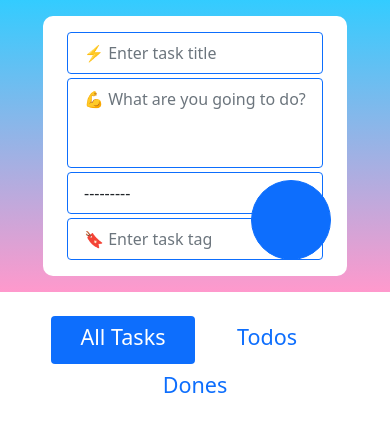
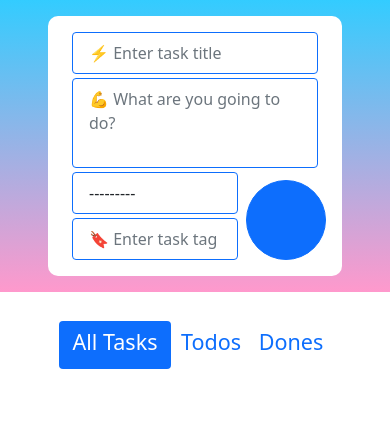
Before and after one commit to bekirugurr/todo-app-django, a Django app: page / in a window 390 px wide. Shown: the top 432 px of the page. Run offline with Django 4.2, Linux system fonts and the light colour scheme; data that the repository does not hold is empty; some libraries are stand-ins or nearby versions.

Commit message:
responsiveness for phones done

```diff
--- a/todo/forms.py
+++ b/todo/forms.py
@@ -12,7 +12,7 @@ class TodoForm(forms.ModelForm):
 
             'content': forms.Textarea(attrs={'placeholder': '💪 What are you going to do?', 'class': 'input-style', 'rows' :3,'col':120, 'style':'resize:none; padding: .5rem 1rem;  border-color: #0D6EFD;' }),
 
-            'priority': forms.Select(attrs={'class': 'input-style', 'style' : 'padding: .5rem 1rem; border-color: #0D6EFD; width: 16rem'}),
+            'priority': forms.Select(attrs={'class': 'input-style', 'style' : 'padding: .5rem 1rem; border-color: #0D6EFD; width: calc(100% - 5rem);'}),
 
-            'tag': forms.TextInput(attrs={'placeholder': '🔖 Enter task tag ', 'class': 'input-style', 'style' : 'padding: .5rem 1rem; border-color: #0D6EFD; width: 16rem'}),
+            'tag': forms.TextInput(attrs={'placeholder': '🔖 Enter task tag ', 'class': 'input-style', 'style' : 'padding: .5rem 1rem; border-color: #0D6EFD; width: calc(100% - 5rem);'}),
         }
--- a/todo/templates/todo/home.html
+++ b/todo/templates/todo/home.html
@@ -31,15 +31,15 @@
 <ul class="nav nav-pills mt-4 mb-2 d-flex justify-content-center" id="pills-tab" role="tablist">
   <li class="nav-item" role="presentation">
     <button class="nav-link active" id="pills-home-tab" data-bs-toggle="pill" data-bs-target="#pills-home" type="button"
-      role="tab" aria-controls="pills-home" aria-selected="true" style="width: 9rem; height: 3rem;"><h4>All Tasks</h4></button>
+      role="tab" aria-controls="pills-home" aria-selected="true" style="width: 7rem; height: 3rem; padding: 0.5rem 0; margin: 0.3rem 0;"><h4>All Tasks</h4></button>
   </li>
   <li class="nav-item" role="presentation">
     <button class="nav-link" id="pills-profile-tab" data-bs-toggle="pill" data-bs-target="#pills-profile" type="button"
-      role="tab" aria-controls="pills-profile" aria-selected="false" style="width: 9rem; height: 3rem;"><h4>Todos</h4></button>
+      role="tab" aria-controls="pills-profile" aria-selected="false" style="width: 5rem; height: 3rem; padding: 0.5rem 0; margin: 0.3rem 0;"><h4>Todos</h4></button>
   </li>
   <li class="nav-item" role="presentation">
     <button class="nav-link" id="pills-contact-tab" data-bs-toggle="pill" data-bs-target="#pills-contact" type="button"
-      role="tab" aria-controls="pills-contact" aria-selected="false" style="width: 9rem; height: 3rem;"><h4>Dones</h4></button>
+      role="tab" aria-controls="pills-contact" aria-selected="false" style="width: 5rem; height: 3rem; padding: 0.5rem 0; margin: 0.3rem 0;"><h4>Dones</h4></button>
   </li>
 </ul>
 <div class="tab-content" id="pills-tabContent">
```
